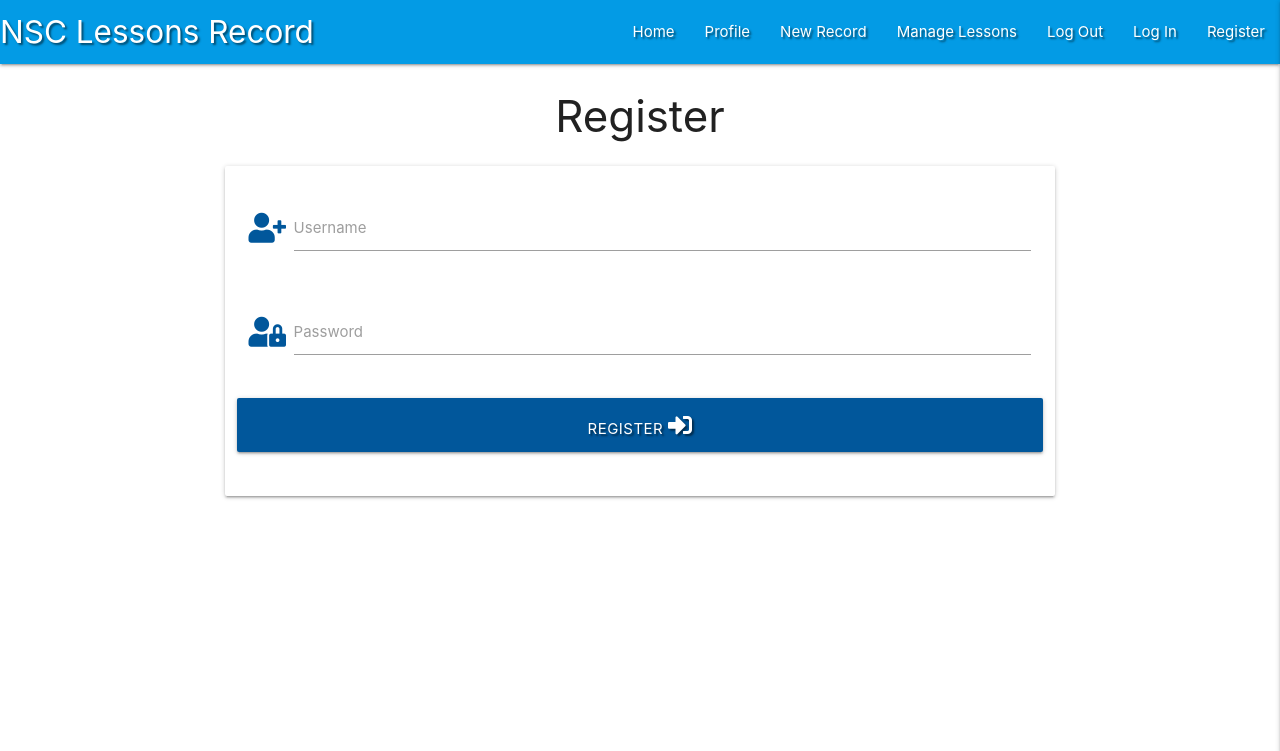
After one commit to CharlieC115/nsc-instructor-hours, a Flask app: page /register in a window 1280 px wide. The commit adds this page. Shown: the top 751 px of the page. Run offline with Flask 2, Linux system fonts and the light colour scheme; some libraries are stand-ins or nearby versions.

Commit message:
Add Register template

```diff
--- a/app.py
+++ b/app.py
@@ -4,6 +4,7 @@ from flask import (
     redirect, request, session, url_for)
 from flask_pymongo import PyMongo
 from bson.objectid import ObjectId
+from werkzeug.security import generate_password_hash, check_password_hash
 if os.path.exists('env.py'):
     import env
 
@@ -25,6 +26,10 @@ def get_lessons():
     return render_template('lessons.html', lessons=lessons)
 
 
+@app.route('/register', methods=['GET', 'POST'])
+def register():
+    return render_template('register.html')
+
 
 if __name__ == '__main__':
     app.run(host=os.environ.get('IP'),
--- a/templates/base.html
+++ b/templates/base.html
@@ -27,7 +27,7 @@
                     <li><a href="#">Manage Lessons</a></li>
                     <li><a href="#">Log Out</a></li>
                     <li><a href="#">Log In</a></li>
-                    <li><a href="#">Register</a></li>
+                    <li><a href="{{ url_for('register') }}">Register</a></li>
                 </ul>
             </div>
         </nav>
@@ -41,7 +41,7 @@
             <li><a href="#">Manage Lessons</a></li>
             <li><a href="#">Log Out</a></li>
             <li><a href="#">Log In</a></li>
-            <li><a href="#">Register</a></li>
+            <li><a href="{{ url_for('register') }}">Register</a></li>
         </ul>
     </header>
 
--- /dev/null
+++ b/templates/register.html
@@ -0,0 +1,35 @@
+{% extends 'base.html' %}
+{% block content %}
+
+    <h3 class="center-align">Register</h3>
+
+    <div class="row">
+        <form class="col s12 m8 offset-m2" method="POST" action="{{ url_for('register') }}">
+            <div class="card-panel">
+                <!-- username -->
+                <div class="row">
+                    <div class="input-field col s12">
+                        <i class="fas fa-user-plus prefix light-blue-text text-darken-4"></i>
+                        <input id="username" name="username" type="text" class="validate">
+                        <label for="username">Username</label>
+                    </div>
+                </div>
+                <!-- password -->
+                <div class="row">
+                    <div class="input-field col s12">
+                        <i class="fas fa-user-lock prefix light-blue-text text-darken-4"></i>
+                        <input id="password" name="password" type="password" class="validate">
+                        <label for="password">Password</label>
+                    </div>
+                </div>
+                <!-- register -->
+                <div class="row">
+                    <button type="submit" class="col s12 btn-large light-blue darken-4 text-shadow">
+                        Register <i class="fas fa-sign-in-alt"></i>
+                    </button>
+                </div>
+            </div>
+        </from>
+    </div>
+
+{% endblock %}
```
